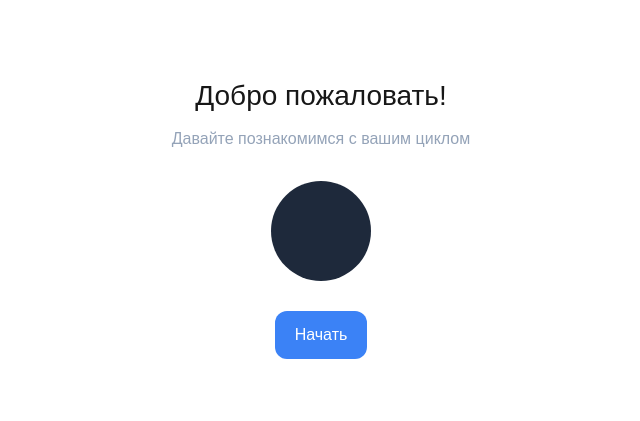
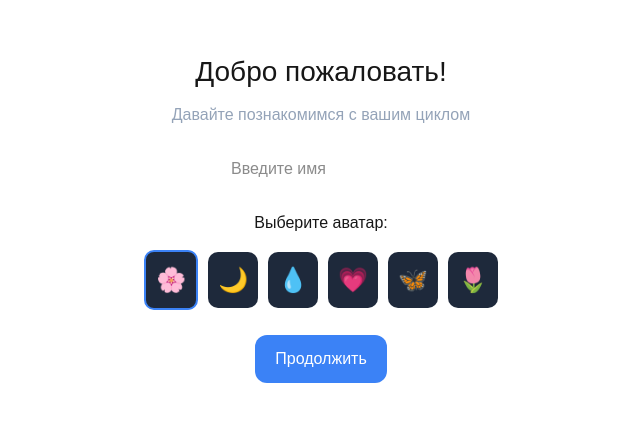
Before and after one commit to sxxxonne-source/period-tracker, a Next.js app: page /welcome in a window 1280 px wide. Shown: the part 183-604 px from the top of the page, without its empty margins (319-959 px from the left). Built offline with nearby package versions, Linux system fonts and the light colour scheme.

Commit message:
dashboard + welcome test

```diff
--- a/app/dashboard/page.tsx
+++ b/app/dashboard/page.tsx
@@ -2,13 +2,28 @@
 
 import Link from "next/link"
 import CycleCalendar from "../components/Calendar"
+import { useEffect, useState } from "react"
 
 export default function Dashboard() {
+
+  const [name, setName] = useState("")
+  const [avatar, setAvatar] = useState("🌸")
+
+  useEffect(() => {
+    setName(localStorage.getItem("user_name") || "Гость")
+    setAvatar(localStorage.getItem("user_avatar") || "🌸")
+  }, [])
 
   return (
     <main className="min-h-screen flex items-center justify-center bg-[#0b1220]">
 
       <div className="w-[360px] rounded-3xl p-6 bg-gradient-to-b from-[#1f3b63] to-[#2b4f7c] text-white shadow-xl">
+
+        {/* 👇 ВСТАВИЛИ СЮДА */}
+        <div className="text-center mb-3">
+          <div className="text-3xl">{avatar}</div>
+          <h2 className="text-lg">Привет, {name}!</h2>
+        </div>
 
         <h1 className="text-center text-lg font-semibold mb-4">
           Отслеживание цикла
--- a/app/page.tsx
+++ b/app/page.tsx
@@ -9,28 +9,10 @@ export default function Home() {
 
   useEffect(() => {
 
-    const tg = (window as any).Telegram?.WebApp
-
-    if (tg) {
-      tg.ready()
-
-      const user = tg.initDataUnsafe?.user
-
-      if (user) {
-        localStorage.setItem("telegram_user_id", user.id)
-      }
-    }
-
-    const hasSeenWelcome =
-      localStorage.getItem("has_seen_welcome")
-
-    if (!hasSeenWelcome) {
-      router.push("/welcome")
-    } else {
-      router.push("/dashboard")
-    }
+    // ❗ ДЛЯ ТЕСТА — ВСЕГДА показываем welcome
+    router.push("/welcome")
 
   }, [])
 
-  return <p style={{ padding: 20 }}>Загрузка...</p>
+  return null
 }
--- a/app/welcome/page.tsx
+++ b/app/welcome/page.tsx
@@ -1,14 +1,27 @@
 "use client"
 
+import { useState } from "react"
 import { useRouter } from "next/navigation"
+
+const avatars = ["🌸", "🌙", "💧", "💗", "🦋", "🌷"]
 
 export default function WelcomePage() {
 
   const router = useRouter()
 
+  const [name, setName] = useState("")
+  const [selectedAvatar, setSelectedAvatar] = useState("🌸")
+
   function handleContinue() {
 
+    if (!name) {
+      alert("Введите имя")
+      return
+    }
+
     localStorage.setItem("has_seen_welcome", "true")
+    localStorage.setItem("user_name", name)
+    localStorage.setItem("user_avatar", selectedAvatar)
 
     router.push("/dashboard")
   }
@@ -30,20 +43,50 @@ export default function WelcomePage() {
         Добро пожаловать!
       </h1>
 
-      <p style={{ marginBottom: 30, color: "#94a3b8" }}>
+      <p style={{ marginBottom: 20, color: "#94a3b8" }}>
         Давайте познакомимся с вашим циклом
       </p>
 
-      {/* аватар (пока заглушка) */}
-      <div
+      {/* имя */}
+      <input
+        placeholder="Введите имя"
+        value={name}
+        onChange={(e) => setName(e.target.value)}
         style={{
-          width: 100,
-          height: 100,
-          borderRadius: "50%",
-          background: "#1e293b",
-          marginBottom: 30
+          padding: 10,
+          borderRadius: 10,
+          marginBottom: 20,
+          border: "none",
+          width: 200
         }}
       />
+
+      {/* аватар */}
+      <div style={{ marginBottom: 20 }}>
+        <p>Выберите аватар:</p>
+
+        <div style={{ marginTop: 10 }}>
+          {avatars.map((a) => (
+            <button
+              key={a}
+              onClick={() => setSelectedAvatar(a)}
+              style={{
+                fontSize: 24,
+                margin: 5,
+                padding: 10,
+                borderRadius: 10,
+                border:
+                  selectedAvatar === a
+                    ? "2px solid #3b82f6"
+                    : "none",
+                background: "#1e293b"
+              }}
+            >
+              {a}
+            </button>
+          ))}
+        </div>
+      </div>
 
       <button
         onClick={handleContinue}
@@ -55,7 +98,7 @@ export default function WelcomePage() {
           border: "none"
         }}
       >
-        Начать
+        Продолжить
       </button>
 
     </main>
```
